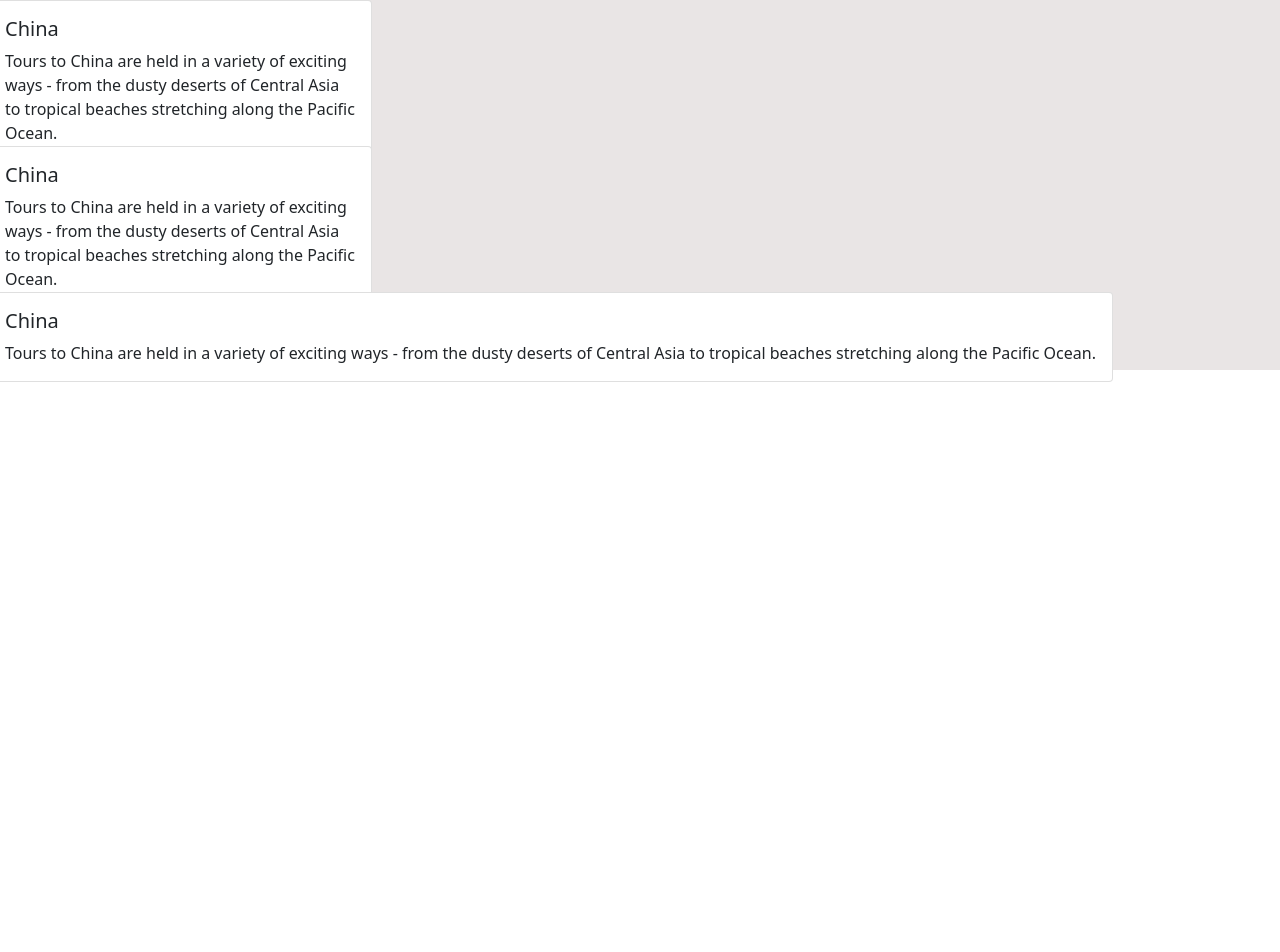
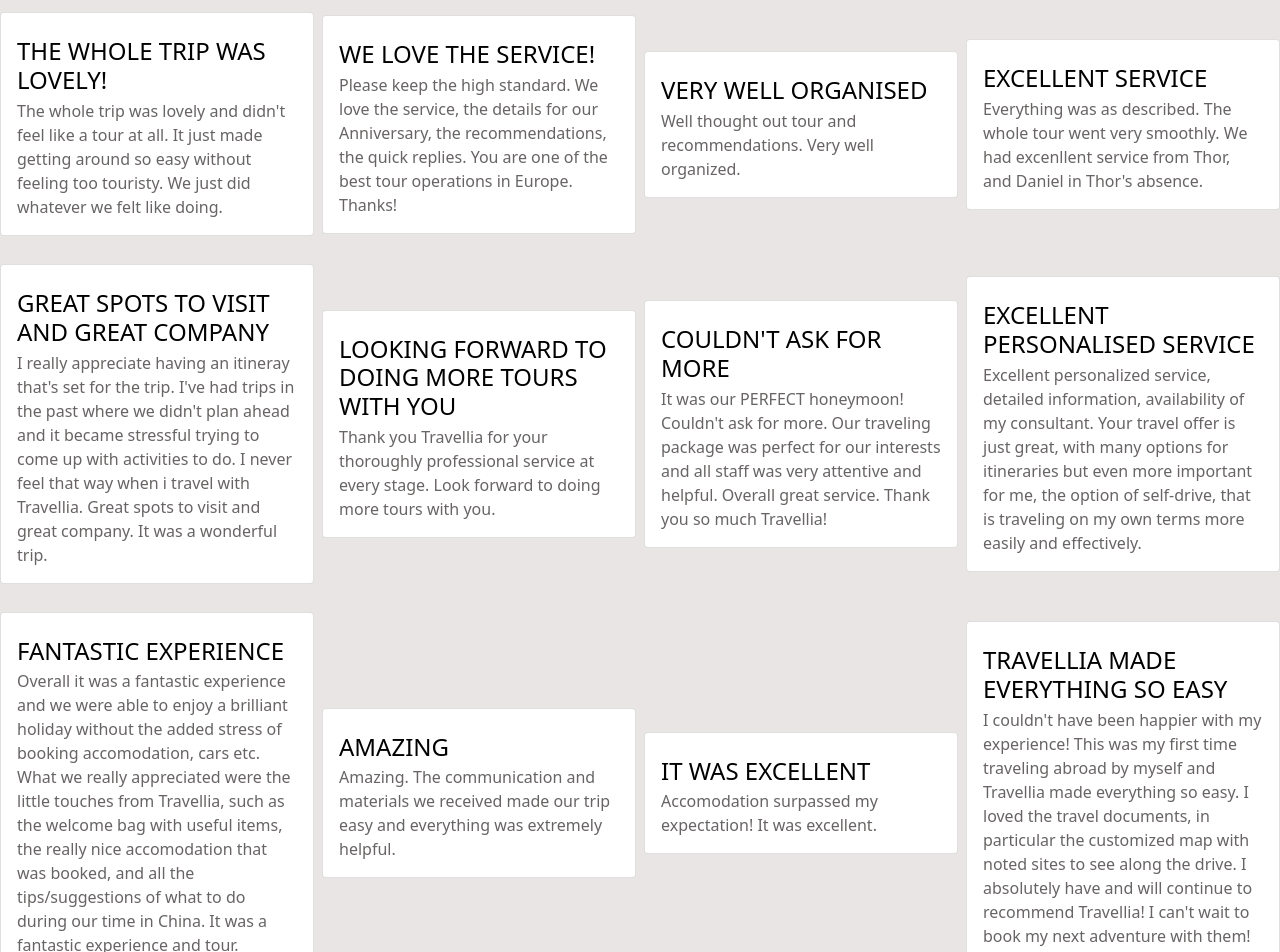
Before and after one commit to reileighh/MERN-stack, a React (Create React App) app in the folder client/: page /Reviews in a window 1280 px wide. Shown: the part 444-1396 px from the top of the page. Before the commit the page ends 830 px from the top, so only its background shows below. Built offline with nearby package versions, Linux system fonts and the light colour scheme.

Commit message:
Completed reviews page

```diff
--- a/client/src/Styles/Review.css
+++ b/client/src/Styles/Review.css
@@ -39,4 +39,19 @@
     justify-content:center;
     flex-direction:column;
     background:rgb(233, 229, 229);
+    margin-bottom:0;
 }
+
+.title{
+    font-weight:500;
+    color:black;
+    font-size:24px;
+    text-align:start;
+    margin-bottom:4px;
+    margin-top:8px;
+}
+
+.text{
+    color:rgb(104, 100, 100);
+    margin-top:0;
+}
--- a/client/src/components/Footer.js
+++ b/client/src/components/Footer.js
@@ -11,11 +11,6 @@
 const Footer = () => {
   return (
     <Box>
-    {/* <h1 style={{ color: "green",
-                 textAlign: "center",
-                 marginTop: "-50px" }}>
-      GeeksforGeeks: A Computer Science Portal for Geeks
-    </h1> */}
     <Container>
       <Row>
         <Column>
--- a/client/src/components/FooterStyles.js
+++ b/client/src/components/FooterStyles.js
@@ -1,7 +1,6 @@
 import styled from 'styled-components';
 
 export const Box = styled.div`
-margin-top:32px;
 padding: 80px 60px;
 background: black;
 bottom: 0;
--- a/client/src/components/Navbar.js
+++ b/client/src/components/Navbar.js
@@ -34,7 +34,7 @@
                 height="30"
                 className="d-inline-block align-top"
               />{" "}
-              Yummy Tummy
+              Travellia
             </Navbar.Brand>
             <Navbar.Toggle aria-controls={`offcanvasNavbar-expand-${expand}`} />
             <Navbar.Offcanvas
--- a/client/src/pages/Review.js
+++ b/client/src/pages/Review.js
@@ -7,6 +7,8 @@
 import {  faAngleDown, faAngleUp } from "@fortawesome/free-solid-svg-icons";
 import Grid from "@material-ui/core/Grid";
 import Card from 'react-bootstrap/Card'
+import Footer from '../components/Footer';
+// import 'bootstrap/dist/css/bootstrap.min.css';
 
 const Div = styled.div`
 margin-top:36px;
@@ -79,54 +81,194 @@
         <StyledText>
             We don't like to brag about ourselves, so here are some nice things our travellors had to say.
         </StyledText>
-        <Grid container spacing={1}>
-          <Grid container item spacing={3}>
-          <Card style={{ width: '24rem'}} className= 'card-style' role="button" onClick="location.href='/China'" >
-        {/* <Card.Link href='/China'> */}
-        <Card.Body>
-          <Card.Title>China</Card.Title>
-          <Card.Text>
-            Tours to China are held in a variety of exciting ways - from the dusty deserts of Central
-            Asia to tropical beaches stretching along the Pacific Ocean.
-          </Card.Text>
-        </Card.Body>
-        {/* </Card.Link> */}
-      </Card>
+
+        <Grid container
+        rowSpacing={{xs:3}}
+        spacing={1}
+        direction="row"
+        justifyContent="center"
+        alignItems="center"
+        >
+
+          <Grid container item xs={3} justifyContent ="center">
+            <Card style={{ width: '24rem'}}>
+              <Card.Body>
+                <Card.Title className="title">THE WHOLE TRIP WAS LOVELY!</Card.Title>
+                <Card.Text className="text">
+                  The whole trip was lovely and didn't feel like a tour at all. It just made getting around so
+                  easy without feeling too touristy. We just did whatever we felt like doing.
+                </Card.Text>
+              </Card.Body>
+            </Card>
+          </Grid>
+
+          <Grid container item xs={3} justifyContent ="center">
+            <Card style={{ width: '24rem'}}>
+              <Card.Body>
+                <Card.Title className="title">WE LOVE THE SERVICE!</Card.Title>
+                  <Card.Text className="text">
+                    Please keep the high standard. We love the service, the details for our Anniversary,
+                    the recommendations, the quick replies. You are one of the best tour operations in
+                    Europe.
+                    Thanks!
+                  </Card.Text>
+              </Card.Body>
+            </Card>
+          </Grid>
+
+          <Grid container item xs={3} justifyContent ="center">
+            <Card style={{ width: '24rem'}}>
+              <Card.Body>
+                <Card.Title className="title">VERY WELL ORGANISED</Card.Title>
+                <Card.Text className="text">
+                  Well thought out tour and recommendations. Very well organized.
+                </Card.Text>
+              </Card.Body>
+            </Card>
+          </Grid>
+
+          <Grid container item xs={3} justifyContent ="center">
+            <Card style={{ width: '24rem'}}>
+              <Card.Body>
+                <Card.Title className="title">EXCELLENT SERVICE</Card.Title>
+                <Card.Text className="text">
+                  Everything was as described. The whole tour went very smoothly. We had excenllent service from Thor,
+                  and Daniel in Thor's absence.
+                </Card.Text>
+              </Card.Body>
+            </Card>
+          </Grid>
+
+        </Grid>
+
+        <Grid container
+        columnspacing={{xs:3}}
+        spacing={1}
+        direction="row"
+        justifyContent="center"
+        alignItems="center"
+        className='mt-4'
+        >
+
+          <Grid container item xs={3} justifyContent ="center">
+            <Card style={{ width: '24rem'}}>
+              <Card.Body>
+                <Card.Title className="title">GREAT SPOTS TO VISIT AND GREAT COMPANY</Card.Title>
+                <Card.Text className="text">
+                  I really appreciate having an itineray that's set for the trip. I've had trips in the past
+                  where we didn't plan ahead and it became stressful trying to come up with activities to
+                  do. I never feel that way when i travel with Travellia. Great spots to visit and great
+                  company. It was a wonderful trip.
+                </Card.Text>
+              </Card.Body>
+            </Card>
+          </Grid>
+
+          <Grid container item xs={3} justifyContent ="center">
+            <Card style={{ width: '24rem'}}>
+              <Card.Body>
+                <Card.Title className="title">LOOKING FORWARD TO DOING MORE TOURS WITH YOU</Card.Title>
+                  <Card.Text className="text">
+                    Thank you Travellia for your thoroughly professional service at every stage. Look
+                    forward to doing more tours with you.
+                  </Card.Text>
+              </Card.Body>
+            </Card>
+          </Grid>
+
+          <Grid container item xs={3} justifyContent ="center">
+            <Card style={{ width: '24rem'}}>
+              <Card.Body>
+                <Card.Title className="title">COULDN'T ASK FOR MORE</Card.Title>
+                <Card.Text className="text">
+                  It was our PERFECT honeymoon! Couldn't ask for more. Our traveling package was perfect for
+                  our interests and all staff was very attentive and helpful. Overall great service. Thank
+                  you so much Travellia!
+                </Card.Text>
+              </Card.Body>
+            </Card>
+          </Grid>
+
+          <Grid container item xs={3} justifyContent ="center">
+            <Card style={{ width: '24rem'}}>
+              <Card.Body>
+                <Card.Title className="title">EXCELLENT PERSONALISED SERVICE</Card.Title>
+                <Card.Text className="text">
+                  Excellent personalized service, detailed information, availability of my consultant. Your
+                  travel offer is just great, with many options for itineraries but even more important for me,
+                  the option of self-drive, that is traveling on my own terms more easily and effectively.
+                </Card.Text>
+              </Card.Body>
+            </Card>
+          </Grid>
+        </Grid>
 
 
 
+        <Grid container
+        columnspacing={{xs:3}}
+        spacing={1}
+        direction="row"
+        justifyContent="center"
+        alignItems="center"
+        className='mt-4 mb-4'
+        >
+
+          <Grid container item xs={3} justifyContent ="center">
+            <Card style={{ width: '24rem'}}>
+              <Card.Body>
+                <Card.Title className="title">FANTASTIC EXPERIENCE</Card.Title>
+                <Card.Text className="text">
+                  Overall it was a fantastic experience and we were able to enjoy a brilliant holiday without the
+                  added stress of booking accomodation, cars etc. What we really appreciated were the little touches
+                  from Travellia, such as the welcome bag with useful items, the really nice accomodation
+                  that was booked, and all the tips/suggestions of what to do during our time in China. It was
+                  a fantastic experience and tour.
+                </Card.Text>
+              </Card.Body>
+            </Card>
           </Grid>
-          <Grid container item spacing={3}>
-          <Card style={{ width: '24rem'}} className= 'card-style' role="button" onClick="location.href='/China'" >
-        {/* <Card.Link href='/China'> */}
-        <Card.Body>
-          <Card.Title>China</Card.Title>
-          <Card.Text>
-            Tours to China are held in a variety of exciting ways - from the dusty deserts of Central
-            Asia to tropical beaches stretching along the Pacific Ocean.
-          </Card.Text>
-        </Card.Body>
-        {/* </Card.Link> */}
-      </Card>
 
+          <Grid container item xs={3} justifyContent ="center">
+            <Card style={{ width: '24rem'}}>
+              <Card.Body>
+                <Card.Title className="title">AMAZING</Card.Title>
+                  <Card.Text className="text">
+                    Amazing. The communication and materials we received made our trip easy and everything
+                    was extremely helpful.
+                  </Card.Text>
+              </Card.Body>
+            </Card>
+          </Grid>
 
+          <Grid container item xs={3} justifyContent ="center">
+            <Card style={{ width: '24rem'}}>
+              <Card.Body>
+                <Card.Title className="title">IT WAS EXCELLENT</Card.Title>
+                <Card.Text className="text">
+                  Accomodation surpassed my expectation! It was excellent.
+                </Card.Text>
+              </Card.Body>
+            </Card>
           </Grid>
-          <Grid container item spacing={3}>
-          <Card>
-            <Card.Body>
-              <Card.Title>China</Card.Title>
-              <Card.Text>
-                Tours to China are held in a variety of exciting ways - from the dusty deserts of Central
-                Asia to tropical beaches stretching along the Pacific Ocean.
-              </Card.Text>
-            </Card.Body>
-          </Card>
 
-
+          <Grid container item xs={3} justifyContent ="center">
+            <Card style={{ width: '24rem'}}>
+              <Card.Body>
+                <Card.Title className="title">TRAVELLIA MADE EVERYTHING SO EASY</Card.Title>
+                <Card.Text className="text">
+                  I couldn't have been happier with my experience! This was my first time traveling abroad
+                  by myself and Travellia made everything so easy. I loved the travel documents, in particular
+                  the customized map with noted sites to see along the drive. I absolutely have and will continue
+                  to recommend Travellia! I can't wait to book my next adventure with them!
+                </Card.Text>
+              </Card.Body>
+            </Card>
           </Grid>
         </Grid>
+      </div>
+      <Footer className='mt-0'/>
 
-      </div>
     </div>
   )
 }
```
